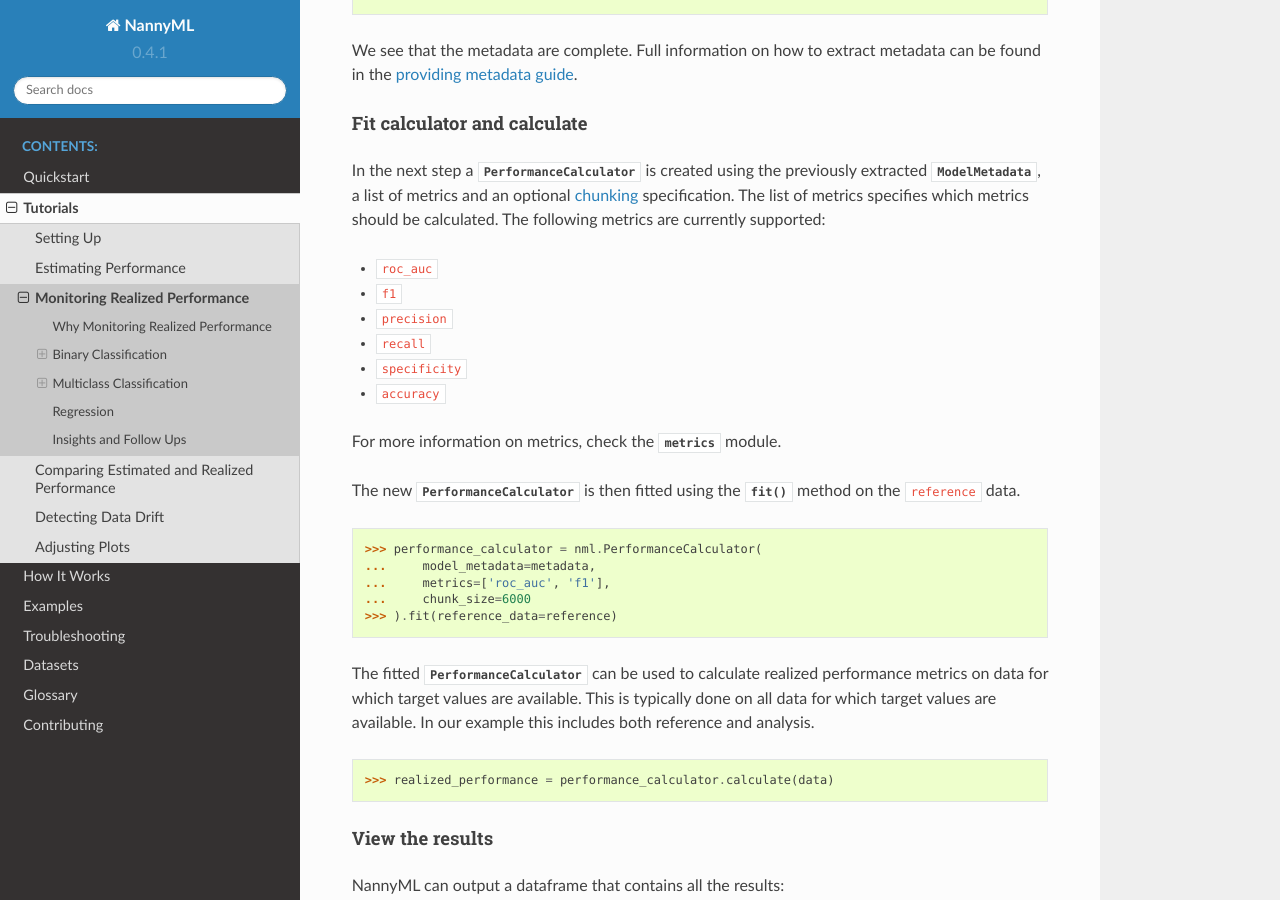
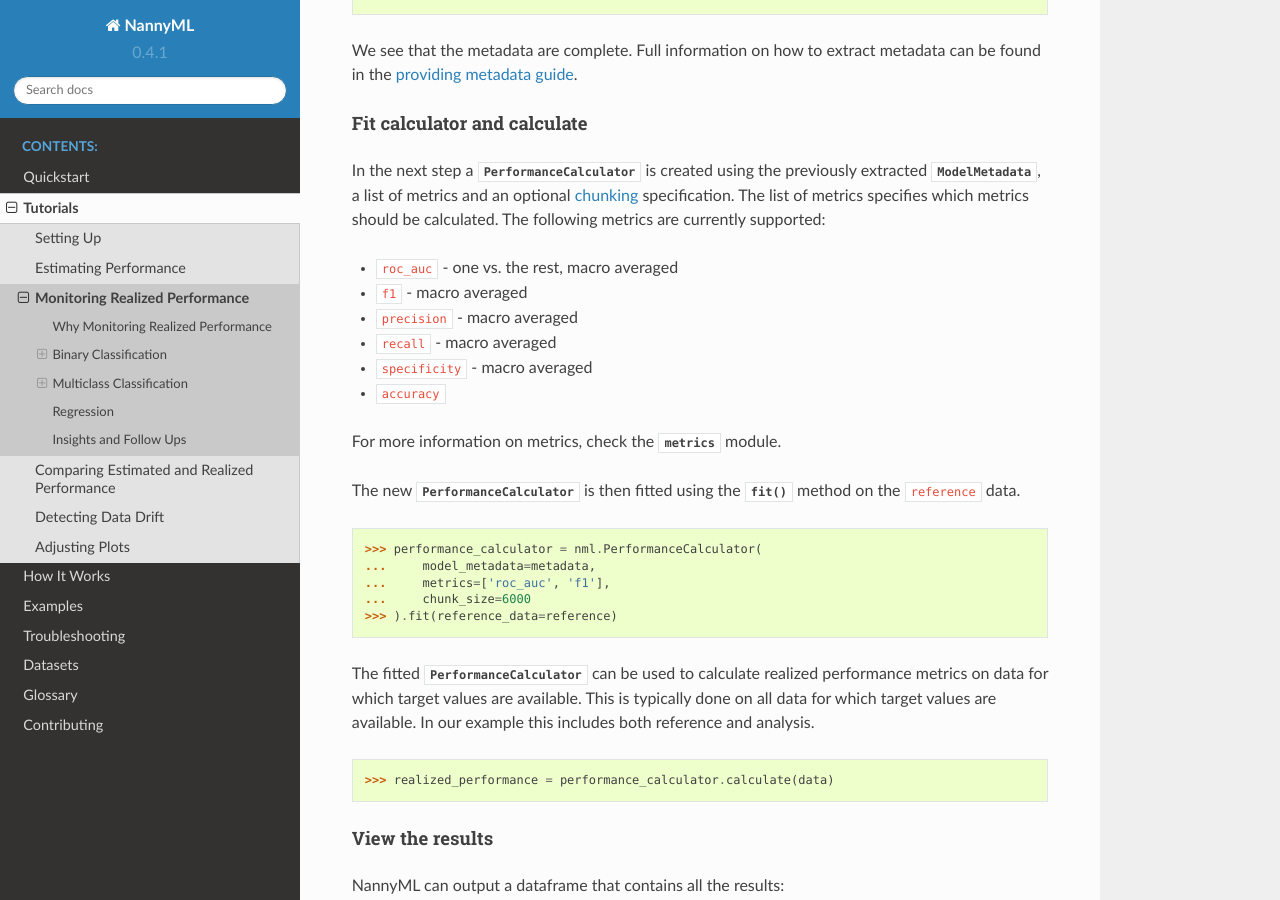
Before and after one commit to NannyML/nannyml, a Sphinx documentation site: the page built from docs/tutorials/performance_calculation.rst, in a window 1280 px wide and 900 px high, scrolled down 9023 px. Built offline with Sphinx 7.4.7 and the Read the Docs theme 2.0.0, drawn with Linux system fonts in a browser that asks for light colours; pages that are not in the unit, such as notebooks, are missing from menus; the version number is read from the project's files by our own code.

Commit message:
Added descriptors to the multiclass metrics

```diff
--- a/docs/tutorials/performance_calculation.rst
+++ b/docs/tutorials/performance_calculation.rst
@@ -349,11 +349,11 @@
 extracted :class:`~nannyml.metadata.base.ModelMetadata`, a list of metrics and an optional :ref:`chunking<chunking>` specification.
 The list of metrics specifies which metrics should be calculated. The following metrics are currently supported:
 
-- ``roc_auc``
-- ``f1``
-- ``precision``
-- ``recall``
-- ``specificity``
+- ``roc_auc`` - one vs. the rest, macro averaged
+- ``f1`` - macro averaged
+- ``precision`` - macro averaged
+- ``recall`` - macro averaged
+- ``specificity`` - macro averaged
 - ``accuracy``
 
 For more information on metrics, check the :mod:`~nannyml.performance_calculation.metrics` module.
```
Also changed, not shown: docs/tutorials/performance_estimation.rst (+5 -5 lines).
